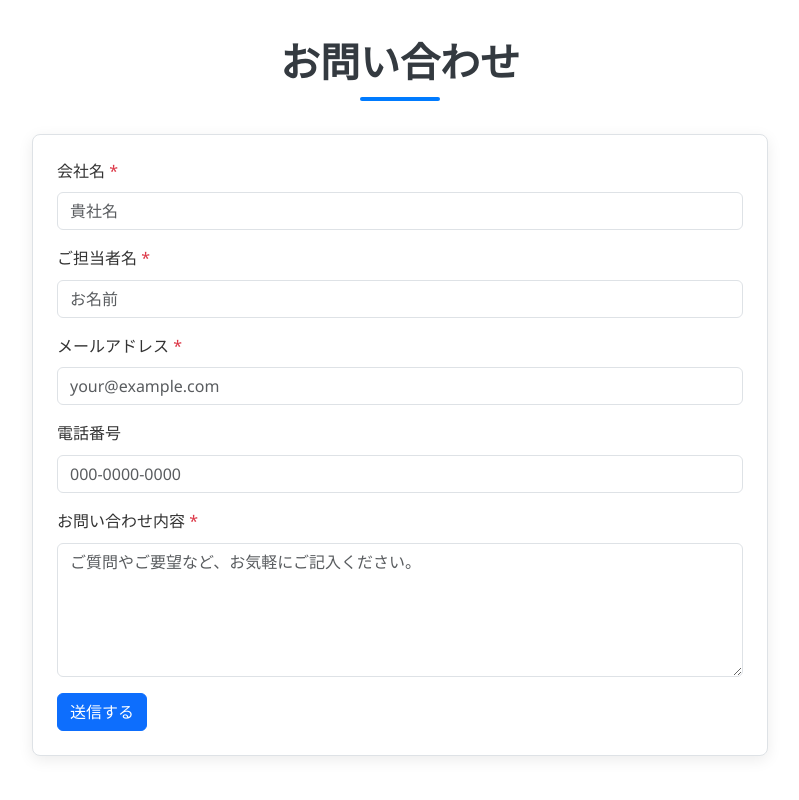
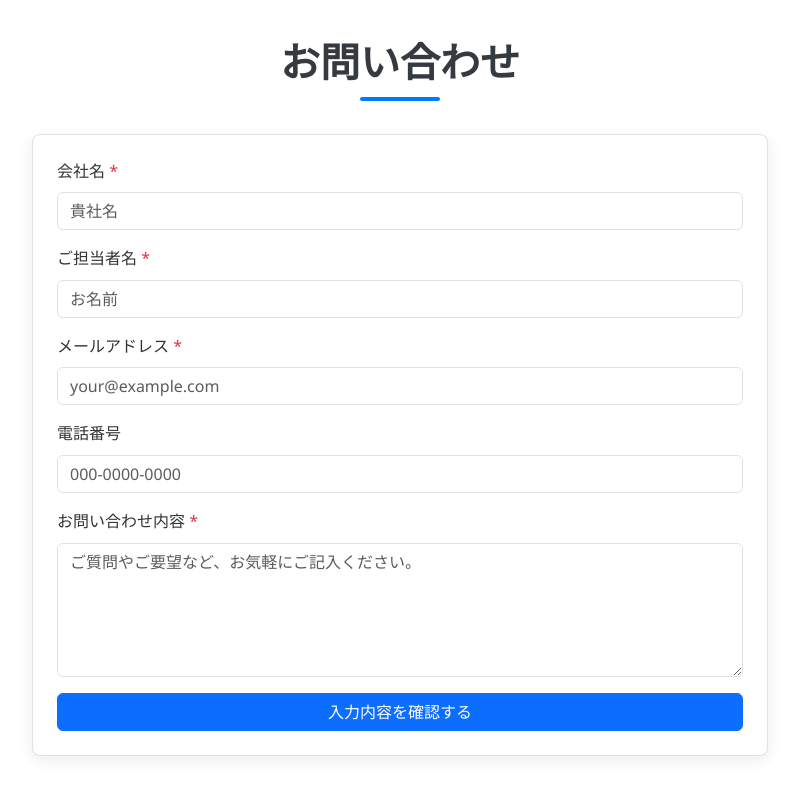
Before and after one commit to iidaatcnt/win11-migration-lp, a React (Create React App) app: page / in a window 1280 px wide. Shown: the part 5020-5820 px from the top of the page, without its empty margins (240-1039 px from the left). Built offline with nearby package versions, Linux system fonts and the light colour scheme.

Commit message:
feat: Implement multi-step contact form (input, confirm, thank you)

```diff
--- a/src/components/ContactForm.js
+++ b/src/components/ContactForm.js
@@ -1,5 +1,5 @@
 import React, { useState } from 'react';
-import { Form, Button, Container, Row, Col, Alert } from 'react-bootstrap';
+import { Form, Button, Container, Row, Col, Alert, Card } from 'react-bootstrap';
 
 function ContactForm() {
   const [formData, setFormData] = useState({
@@ -9,58 +9,60 @@ function ContactForm() {
     phone: '',
     message: '',
   });
-  const [status, setStatus] = useState(null);
+  const [step, setStep] = useState(1); // 1:入力, 2:確認, 3:完了
+  const [status, setStatus] = useState(null); // null, 'sending', 'success', 'error'
 
   const handleChange = (e) => {
     const { name, value } = e.target;
     setFormData({ ...formData, [name]: value });
   };
 
-  const handleSubmit = async (e) => {
+  const handleNext = (e) => {
     e.preventDefault();
+    // ここでバリデーションを行うことも可能
+    setStep(2);
+  };
+
+  const handleBack = () => {
+    setStep(1);
+  };
+
+  const handleSubmit = async () => {
     setStatus('sending');
 
-    // In a real application, you would send this data to a backend server.
-    // For this example, we'll just simulate a successful submission.
-    console.log('Form Data Submitted:', formData);
+    // デモのため、実際のメール送信は行いません。
+    // 送信先: info@cntsv.jp
+    console.log('Form Data Submitted to info@cntsv.jp:', formData);
 
     setTimeout(() => {
       setStatus('success');
-      setFormData({
-        companyName: '',
-        name: '',
-        email: '',
-        phone: '',
-        message: '',
-      });
+      setStep(3);
+      // フォームデータをクリアする場合はここで
+      // setFormData({ companyName: '', name: '', email: '', phone: '', message: '' });
     }, 1500);
 
-    // Example of how you might send data to a backend (uncomment and modify for real use):
+    // 実際のメール送信処理の例（バックエンドが必要）
     /*
     try {
-      const response = await fetch('/api/contact', {
+      const response = await fetch('/api/send-email', {
         method: 'POST',
         headers: {
           'Content-Type': 'application/json',
         },
-        body: JSON.stringify(formData),
+        body: JSON.stringify({ ...formData, to: 'info@cntsv.jp' }),
       });
 
       if (response.ok) {
         setStatus('success');
-        setFormData({
-          companyName: '',
-          name: '',
-          email: '',
-          phone: '',
-          message: '',
-        });
+        setStep(3);
       } else {
         setStatus('error');
+        setStep(1); // エラー時は入力画面に戻すなど
       }
     } catch (error) {
       console.error('Error submitting form:', error);
       setStatus('error');
+      setStep(1);
     }
     */
   };
@@ -70,10 +72,11 @@ function ContactForm() {
       <Row className="justify-content-center">
         <Col md={8}>
           <h2 className="text-center mb-5">お問い合わせ</h2>
-          {status === 'success' && <Alert variant="success">お問い合わせありがとうございます。内容を確認後、ご連絡いたします。</Alert>}
+
           {status === 'error' && <Alert variant="danger">送信中にエラーが発生しました。恐れ入りますが、再度お試しください。</Alert>}
-          {status === 'sending' && <Alert variant="info">送信中...</Alert>}
-          <Form onSubmit={handleSubmit} className="text-start p-4 border rounded shadow-sm bg-white">
+
+          {step === 1 && (
+            <Form onSubmit={handleNext} className="text-start p-4 border rounded shadow-sm bg-white">
               <Form.Group className="mb-3" controlId="formCompanyName">
                 <Form.Label>会社名 <span className="text-danger">*</span></Form.Label>
                 <Form.Control
@@ -134,10 +137,48 @@ function ContactForm() {
                 />
               </Form.Group>
 
-            <Button variant="primary" type="submit" disabled={status === 'sending'}>
-              {status === 'sending' ? '送信中...' : '送信する'}
+              <Button variant="primary" type="submit" className="w-100">
+                入力内容を確認する
               </Button>
             </Form>
+          )}
+
+          {step === 2 && (
+            <Card className="text-start p-4 border rounded shadow-sm bg-white">
+              <Card.Body>
+                <Card.Title className="mb-4">入力内容のご確認</Card.Title>
+                <p><strong>会社名:</strong> {formData.companyName}</p>
+                <p><strong>ご担当者名:</strong> {formData.name}</p>
+                <p><strong>メールアドレス:</strong> {formData.email}</p>
+                <p><strong>電話番号:</strong> {formData.phone || '未入力'}</p>
+                <p><strong>お問い合わせ内容:</strong></p>
+                <Card.Text style={{ whiteSpace: 'pre-wrap' }}>{formData.message}</Card.Text>
+                <Row className="mt-4">
+                  <Col>
+                    <Button variant="secondary" onClick={handleBack} className="w-100">
+                      修正する
+                    </Button>
+                  </Col>
+                  <Col>
+                    <Button variant="primary" onClick={handleSubmit} className="w-100" disabled={status === 'sending'}>
+                      {status === 'sending' ? '送信中...' : 'この内容で送信する'}
+                    </Button>
+                  </Col>
+                </Row>
+              </Card.Body>
+            </Card>
+          )}
+
+          {step === 3 && (
+            <Card className="text-center p-5 border rounded shadow-sm bg-white">
+              <Card.Body>
+                <h3 className="text-success mb-4">お問い合わせありがとうございます！</h3>
+                <p className="lead">内容を確認後、担当者よりご連絡させていただきます。</p>
+                <p>今しばらくお待ちください。</p>
+                <Button variant="primary" href="/">トップページに戻る</Button>
+              </Card.Body>
+            </Card>
+          )}
         </Col>
       </Row>
     </Container>
```
Lines whose indentation alone changed are shown as unchanged.
